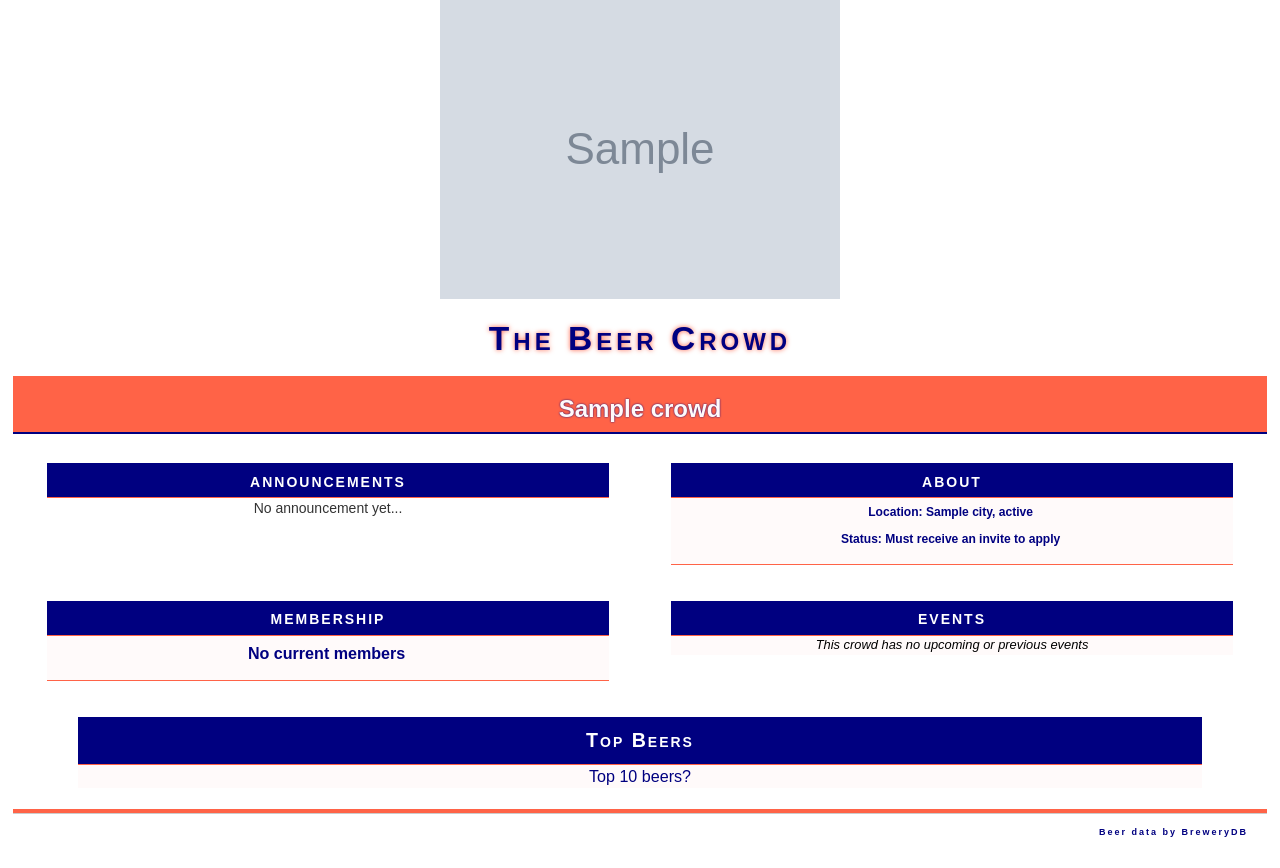
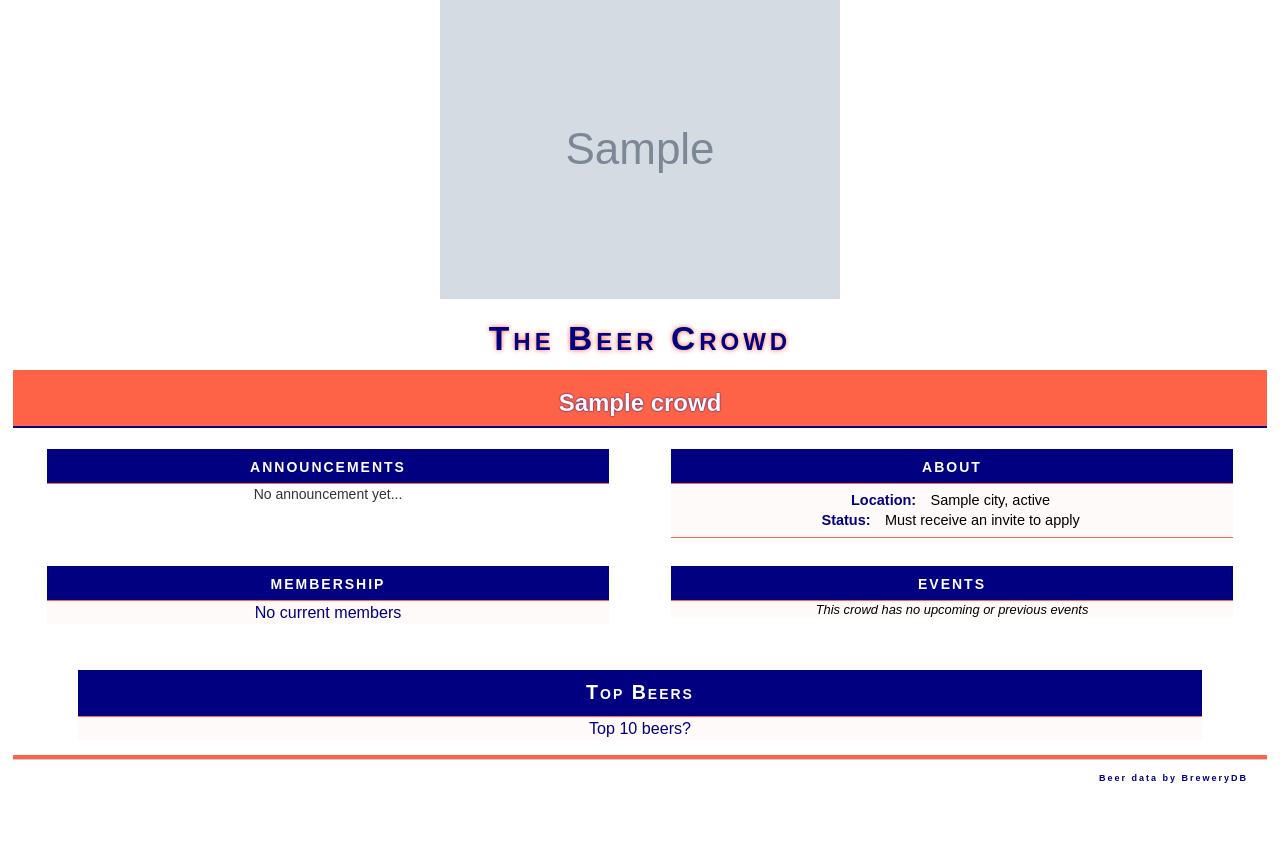
Before and after one commit to scotplum/beerclub, a Django app: template templates/beerclub/club/club.html in a window 1280 px wide. Shown: the part 17-885 px from the top of the page. After the commit the page ends 800 px from the top, so only its background shows below. Run offline with Django 3.2, Linux system fonts and the light colour scheme; the template is opened without the code that fills it: most values are stand-ins (such as "Sample title", 1, 10 or a date in 2020); grey boxes marked "Sample" are stand-in pictures; some libraries are stand-ins or nearby versions.

Commit message:
Added design changes to home, beer and crowd pages

```diff
--- a/static/beerclub/style.css
+++ b/static/beerclub/style.css
@@ -12,7 +12,7 @@ body {
 	color: snow;
 	background-color: tomato;
 	padding: 0;
-	margin: 1% 1% 1px 1%;
+	margin: .5% 1% 1px 1%;
 	border-bottom: 2px solid navy;
 	text-shadow: 0px 0px 2px navy;
 	font-weight: bold;
@@ -197,5 +197,28 @@ body {
 .content-wrapper{
 	padding-left: 2%;
 	padding-right: 2%;
-	text-align: justify;
+	text-align: left;
 }
+
+.content-beer-padding{
+	margin-left: 5%;
+	margin-right: 5%;
+}
+
+.content-beer-black{
+	font-weight: 500;
+	color: black;
+}
+
+.content-correction{
+	padding-right: 5%;
+}
+
+.club-content-b{
+	padding-right: 2%;
+}
+
+.club-content-span{
+	color: black;
+	font-weight: 500;
+}
--- a/templates/beerclub/base.html
+++ b/templates/beerclub/base.html
@@ -30,11 +30,11 @@
 				{% endif %}
 				</div>
 				 {% if request.user.is_authenticated %}
-				<div class="w3-padding-bottom w3-wide beercrowd">The Beer Crowd</div>
+				<div class="w3-wide beercrowd w3-padding-bottom">The Beer Crowd</div>
 				<div class="w3-center">
 					<a href="/club/" class="w3-btn w3-round w3-small topmenu w3-hover-indigo loginlink">crowd</a>
 					<div class="w3-dropdown-hover w3-center">
-					 <button class="w3-button w3-text-white w3-round topmenu loginlink material-icons" style="font-size: 80%;"><i class="fa fa-beer" aria-hidden="true"></i></button>
+					 <button class="w3-button w3-text-white w3-round topmenu loginlink material-icons" style="font-size: 80%;"><i class="fa fa-user-o" aria-hidden="true"></i></button>
 					  <div class="w3-dropdown-content w3-bar-block w3-border content-1 w3-hover-indigo w3-indigo">
 						<a href="/home/notes/" class="w3-center w3-bar-item w3-button">Beer Notes</a>
 						<a href="/home/ratings/" class="w3-center w3-bar-item w3-button">Beer Ratings</a>
--- a/templates/beerclub/club/club.html
+++ b/templates/beerclub/club/club.html
@@ -5,18 +5,17 @@
 {% block content %}
 
 <div class="w3-mobile w3-center">
-	<div class="w3-beer w3-container w3-padding-bottom">
+	<div class="w3-beer w3-container">
 		<h3 class="w3-animate-left w3-center"><b>{{ crowd.name }}</b></h3>
 	</div>
-	<div class="w3-container w3-padding">
-		<div class="w3-cell w3-half w3-left w3-padding-bottom">
+	<div class="w3-container">
+		<div class="w3-cell w3-half w3-left">
 			<h3 class="beerheading">announcements</h3>
 				{% if crowd_announcement_check %}
 				{% for announcement in crowd_announcement %}
 				<div class="homebeer w3-padding-top">
 					<div class="content-base">
-						<div class="content-3 content-wrapper">{{ announcement.announcement }}</div>
-						<div class="content-2">{{ announcement.date_added|date:'n/j/y'|lower }}</div>
+						<div class="content-wrapper"><b class="club-content-b">{{ announcement.date_added|date:'n/j/y'|lower }}: </b><span class="club-content-span">{{ announcement.announcement }}</span></div>
 					</div>
 				</div>
 				{% endfor %}
@@ -24,17 +23,16 @@
 				<div>No announcement yet...</div>
 				{% endif %}
 		</div>
-		<div class="w3-cell w3-half w3-right w3-padding-bottom">
+		<div class="w3-cell w3-half w3-right">
 			<h3 class="beerheading">about</h3>
 			<div class="homebeer w3-padding-top">
 				<div class="content-base">
-					<div class="content-3"><p><b>Location: </b>{{ crowd.city }}, {{ crowd.state }}</p>
-						{% if crowd.is_public %}
-						<p><b>Status: </b>Applications open to public</p>
-						{% else %}
-						<p><b>Status: </b>Must receive an invite to apply</p>
-						{% endif %}
-					</div>
+					<div class="content-1"><b class="club-content-b">Location: </b><span class="club-content-span">{{ crowd.city }}, {{ crowd.state }}</span></div>
+					{% if crowd.is_public %}
+					<div class="content-1"><b class="club-content-b">Status: </b><span class="club-content-span">Applications open to public</span></div>
+					{% else %}
+					<div class="content-1"><b class="club-content-b">Status: </b><span class="club-content-span">Must receive an invite to apply</span></div>
+					{% endif %}
 				</div>
 			</div>
 		</div>
@@ -43,11 +41,11 @@
 			<div class="w3-cell w3-half w3-left w3-padding-bottom">
 				<h3 class="beerheading">membership</h3>
 					<div class="homebeer w3-padding-top">
-						<div class="content-base">
+						<div class="">
 							<div>
 							{% if club_user_check %}
 							{% for member in club_user %}
-							<div class="content-3"><a href="/home/tasters/{{ member.user.id }}/">{{ member.user.username }}</a></div>
+							<div class="w3-padding-top content-base club-content-span"><a href="/home/tasters/{{ member.user.id }}/">{{ member.user.username }}</a> ({{ member.user.first_name }} {{ member.user.last_name }})</div>
 							{% endfor %}
 							{% else %}
 							<p>No current members</p>
--- a/templates/beerclub/home/index.html
+++ b/templates/beerclub/home/index.html
@@ -99,8 +99,10 @@
 			<div class="homebeer w3-padding-top">
 			{% for rating in beer_rating %}
 			<div class="content-base">
-				<div class="content-1"><a href="/home/findbeer/{{ rating.rating.content_object.bdb_id }}/">{{ rating.rating.content_object.beer_name }}</a>  <span class="content-2">{{ rating.rating.content_object.beer_company }}</span></div>
-				<div class="content-3">{{ rating.score }} out of 10</div>
+				<div class="content-1"><a href="/home/findbeer/{{ rating.rating.content_object.bdb_id }}/">{{ rating.rating.content_object.beer_name }}</a>
+					<span class="content-2">{{ rating.rating.content_object.beer_company }}</span>
+					<span class="content-3">{{ rating.score }} / 10</span>
+				</div>
 			</div>
 			{% endfor %}
 			</div>
```
Also changed, not shown: templates/beerclub/home/beer.html (+16 -12 lines), db.sqlite3.
